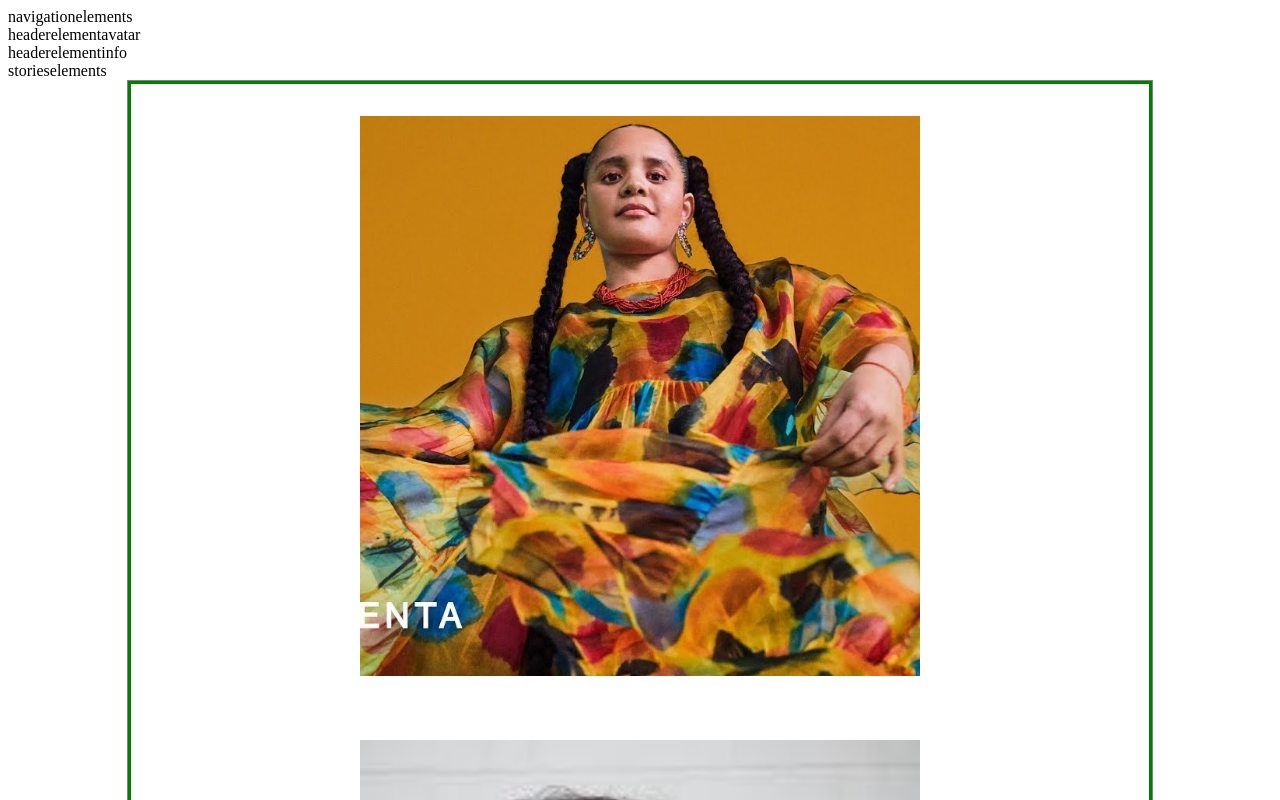
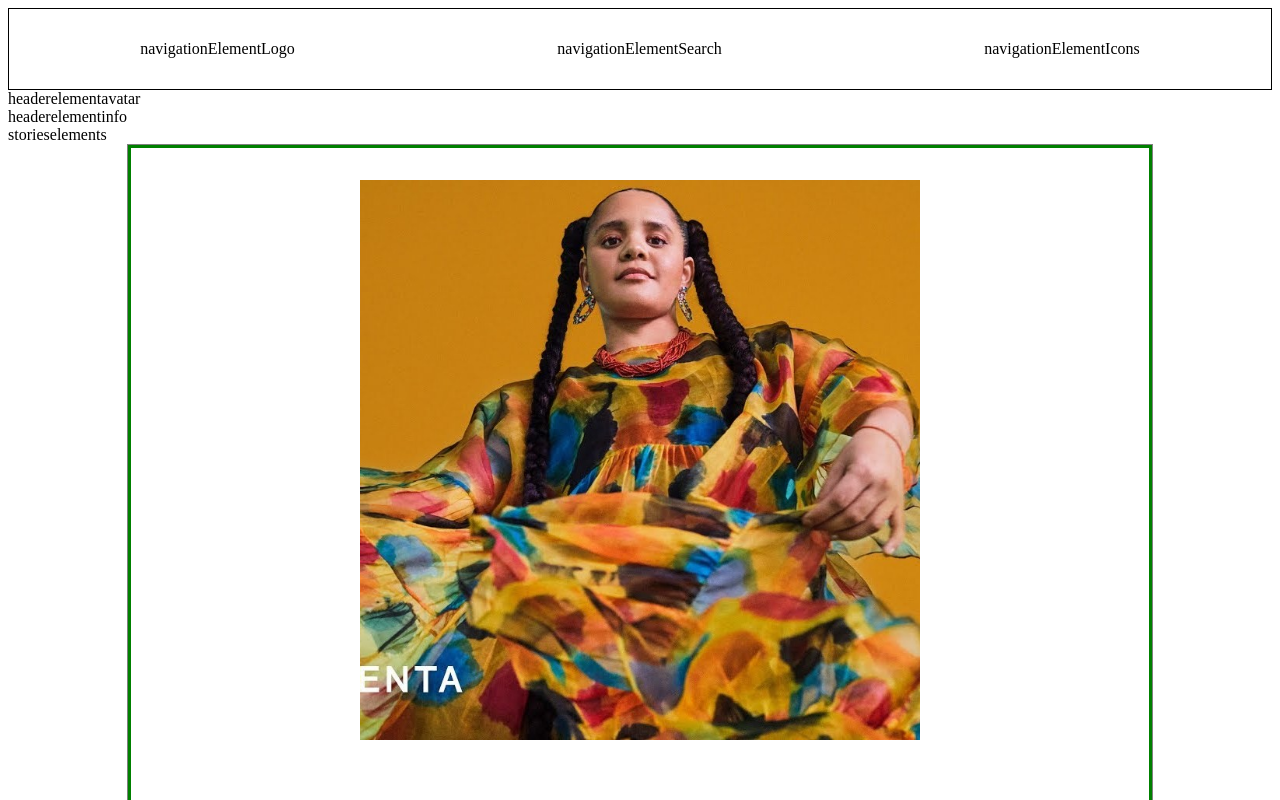
Before and after one commit to gabrielaacha/instagram-interface-mockup-with-REACT, a React (Create React App) app: page / in a window 1280 px wide. Shown: the top 800 px of the page. Built offline with nearby package versions, Linux system fonts and the light colour scheme.

Commit message:
nav styling

```diff
--- a/src/components/Navigation/NavigationElements.js
+++ b/src/components/Navigation/NavigationElements.js
@@ -1,10 +1,17 @@
 import React from "react";
 import Aux from "../../hoc/Aux";
+import NavigationElementLogo from "./NavigationElement/NavigationElementLogo";
+import NavigationElementSearch from "./NavigationElement/NavigationElementSearch";
+import NavigationElementIcons from "./NavigationElement/NavigationElementIcons";
 
 const navigationElements = (props) => {
   return (
     <Aux>
-      <div className="navigation-elements__all">navigationelements</div>
+      <div className="navigation-elements__all">
+        <NavigationElementLogo />
+        <NavigationElementSearch />
+        <NavigationElementIcons />
+      </div>
     </Aux>
   );
 };
--- a/src/scss/layout/_nav.scss
+++ b/src/scss/layout/_nav.scss
@@ -0,0 +1,7 @@
+.navigation-elements__all {
+  display: flex;
+  justify-content: space-around;
+  align-items: center;
+  height: 10vh;
+  border: black 1px solid;
+}
```
